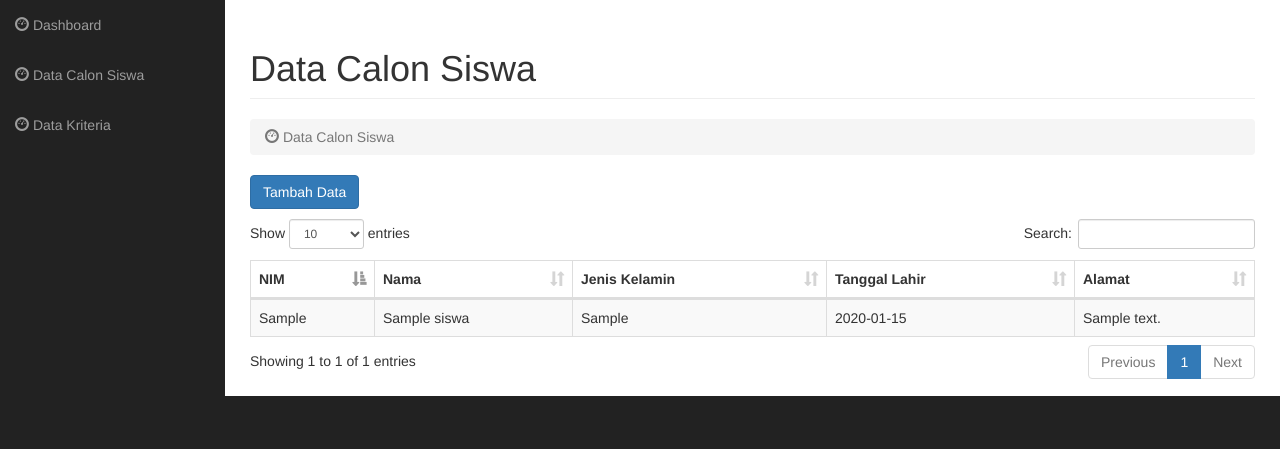
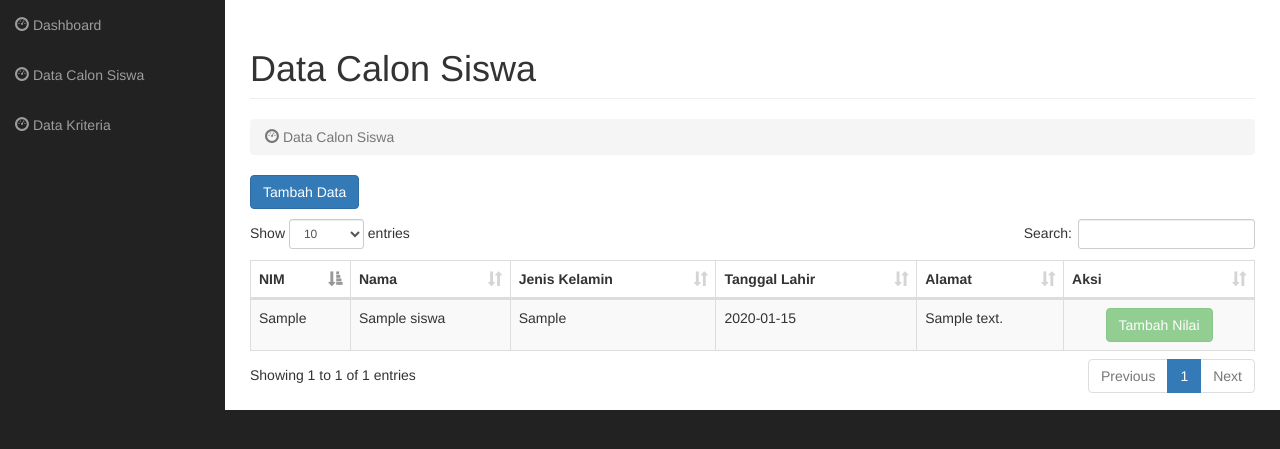
Before and after one commit to RizkiMufrizal/Metode-SAW, a CodeIgniter app: page /Metode-SAW/index.php/admin/calonsiswacontroller/index in a window 1280 px wide. Shown: the part 51-500 px from the top of the page. Run offline with CodeIgniter, Linux system fonts and the light colour scheme; tables that the repository leaves empty hold one stand-in row (values such as "Sample post").

Commit message:
update calon siswa view

```diff
--- a/application/views/admin/CalonSiswaView.php
+++ b/application/views/admin/CalonSiswaView.php
@@ -55,6 +55,7 @@
                                         <th>Jenis Kelamin</th>
                                         <th>Tanggal Lahir</th>
                                         <th>Alamat</th>
+                                        <th>Aksi</th>
                                     </tr>
                                 </thead>
                                 <tbody>
@@ -65,6 +66,13 @@
                                             <td><?php echo $s->jenis_kelamin; ?></td>
                                             <td><?php echo $s->tanggal_lahir; ?></td>
                                             <td><?php echo $s->alamat; ?></td>
+                                            <td class="text-center">
+                                                <?php if ($s->status) { ?>
+                                                    <button class="btn btn-success" disabled>Tambah Nilai</button>
+                                                <?php } else { ?>
+                                                    <button class="btn btn-success">Tambah Nilai</button>
+                                                <?php } ?>
+                                            </td>
                                         </tr>
                                     <?php } ?>
                                 </tbody>
```
